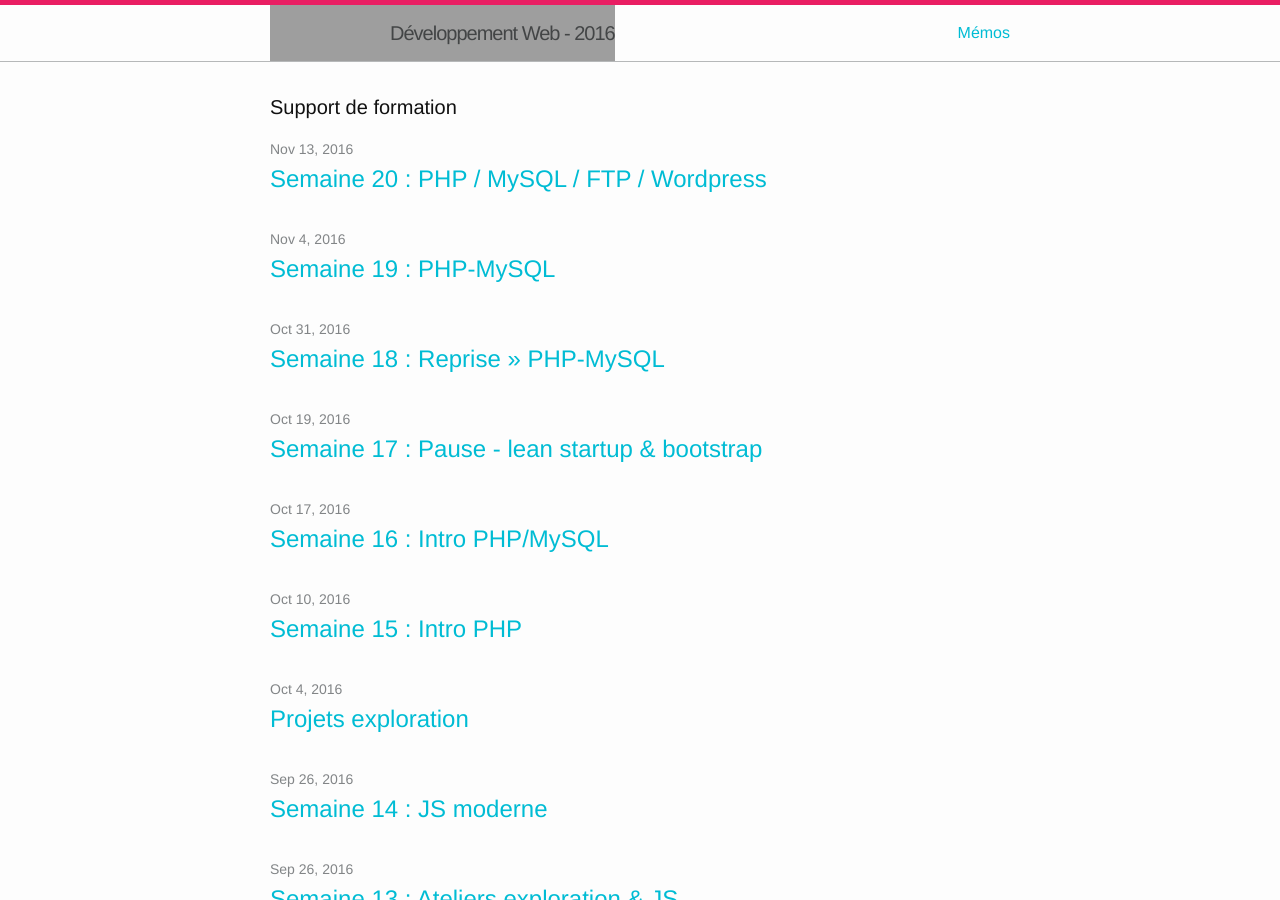
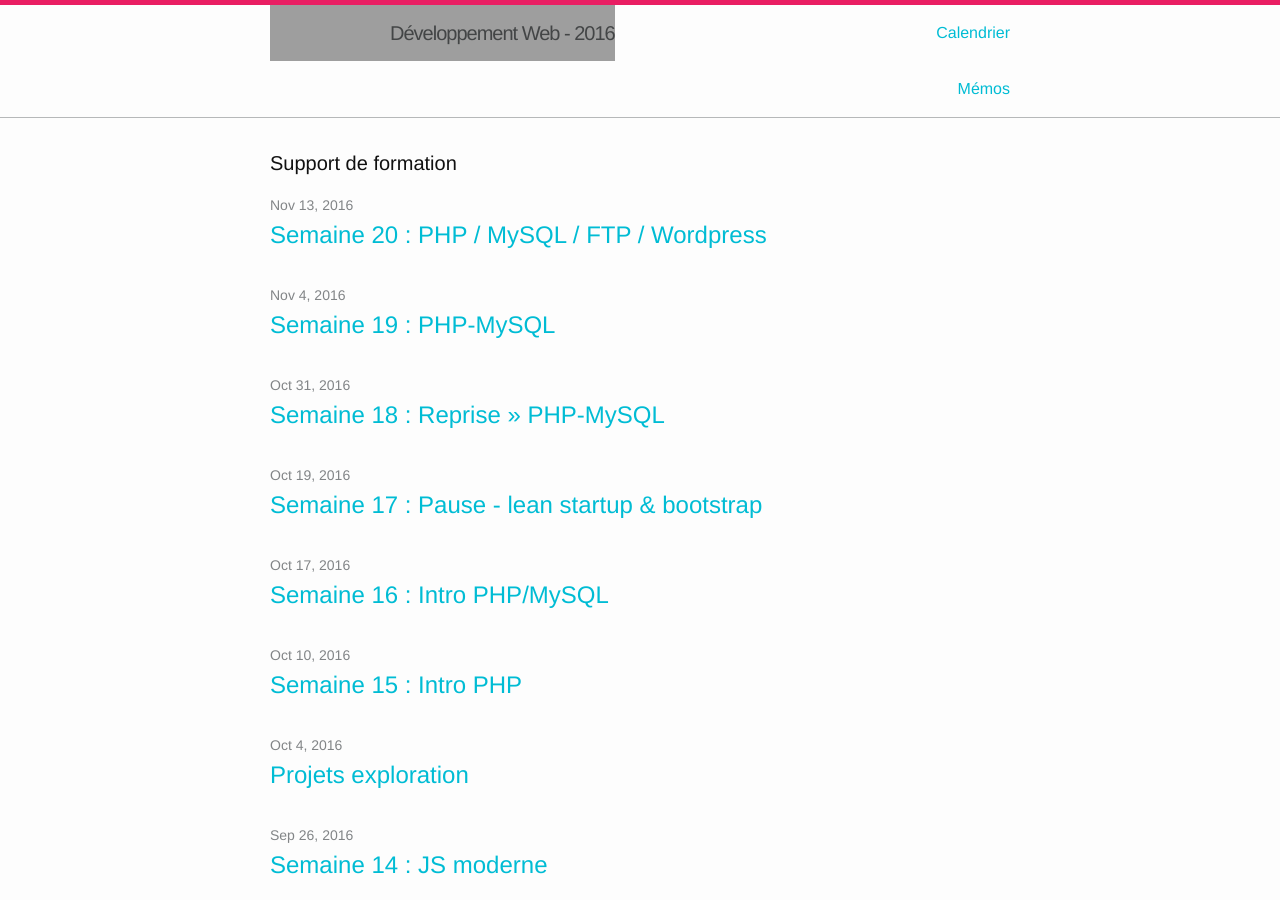
Before and after one commit to cappert/support, a Jekyll site: the page built from index.html, in a window 1280 px wide and 900 px high. Built offline with Jekyll 4.4.1, drawn with Linux system fonts in a browser that asks for light colours; grey boxes are pictures that could not be loaded.

Commit message:
calendrier

```diff
--- a/_includes/header.html
+++ b/_includes/header.html
@@ -5,6 +5,8 @@
         <a class="site-title" href="{{ site.baseurl }}/"> Développement Web - 2016 <!--{{ site.title }}--></a>
 
         <nav class="site-nav">
+
+            <a href="https://calendar.google.com/calendar/embed?src=simplon.co_7sc0sp073u3svukpopmhob9fmg%40group.calendar.google.com&ctz=Europe/Paris">Calendrier</a>
 
             <div id="top-menu"><a href="#">Mémos</a>
                 <ul id="menu-container">
```
